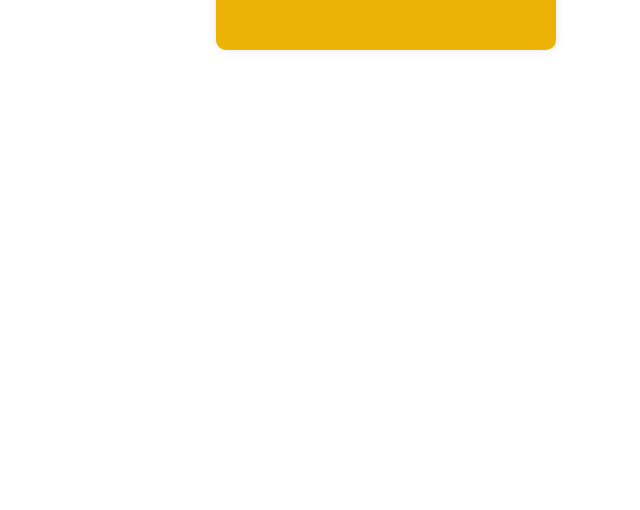
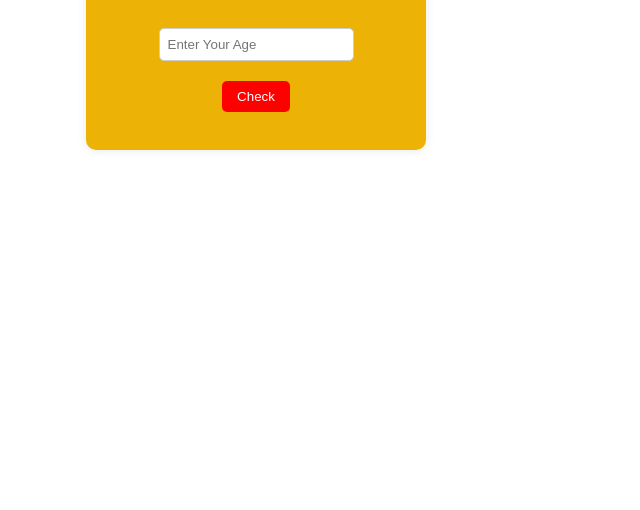
Before and after one commit to Saranya-0/AgeValidator, a plain HTML site: page index.html in a window 1280 px wide. Shown: the part 290-800 px from the top of the page, without its empty margins (384-1024 px from the left). Drawn offline with Linux system fonts and the light colour scheme.

Commit message:
completed

```diff
--- a/style.css
+++ b/style.css
@@ -1,8 +1,9 @@
-*{
+body{
+    display: flex;
     justify-content: center;
-     margin: 0px;
-     padding: 0px;
-
+    align-items: center;
+    margin:0;
+    height: 80vh;
 }
 .container {
 
@@ -13,8 +14,8 @@
     padding: 20px;
     border-radius: 10px;
     box-shadow: 0 0 10px rgba(0, 0, 0, 0.1);
-    margin-left: 600px;
-    margin-top: 100px;
+    /* margin-left: 600px;
+    margin-top: 100px; */
 }
 
 h2 {
```
